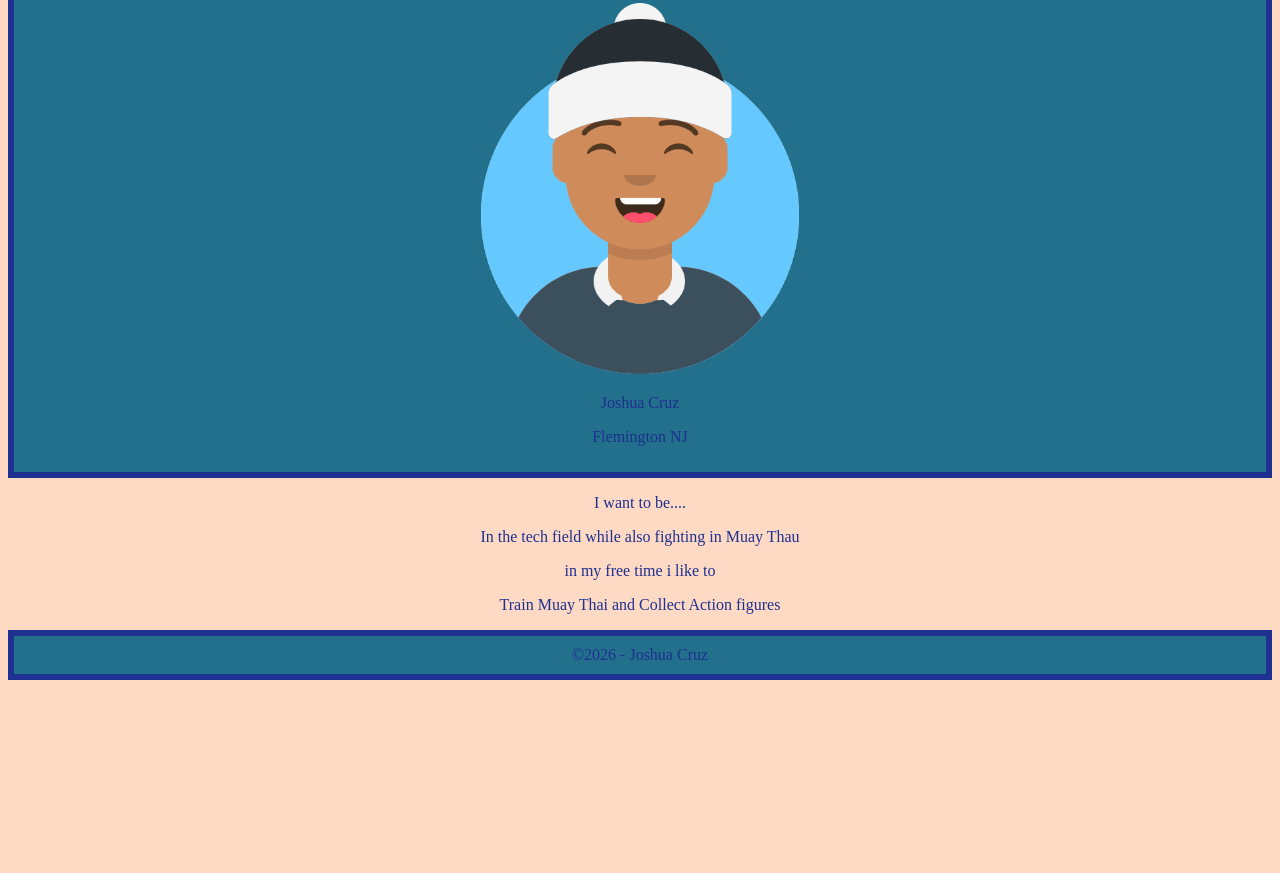
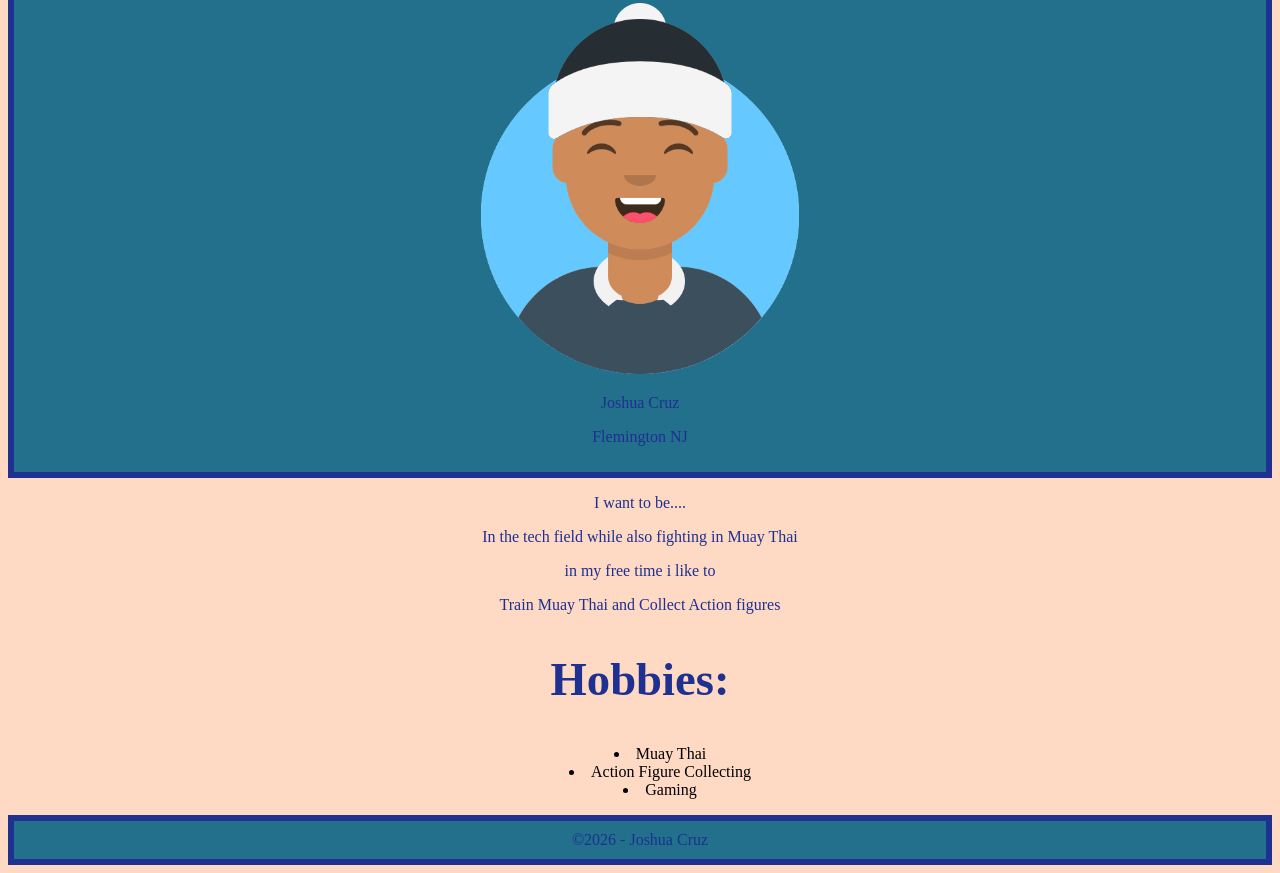
Before and after one commit to rvcc-grid/fa26-about-me-Jcruz34-Muaythai, a plain HTML site: page index.html in a window 1280 px wide. Shown: the part 238-1111 px from the top of the page. Before the commit the page ends 926 px from the top, so only its background shows below. Drawn offline with Linux system fonts and the light colour scheme; a web font is replaced by a local one.

Commit message:
adding hobbies list

```diff
--- a/css/style.css
+++ b/css/style.css
@@ -27,3 +27,8 @@ header{
 #bio{
     text-align: center;
 }
+
+#Hobbies ul li{
+    list-style-position: inside;
+   color: black;
+}
--- a/index.html
+++ b/index.html
@@ -33,11 +33,20 @@
             <section id="bio">
                 <div>
                     <p>I want to be....</p>
-                    <p>In the tech field while also fighting in Muay Thau</p>
+                    <p>In the tech field while also fighting in Muay Thai</p>
                     <p>in my free time i like to</p>
                     <p>Train Muay Thai and Collect Action figures</p>
                 </div>
 
+                <section id="Hobbies">
+                    <h2>Hobbies:</h2>
+                    <ul>
+                        <li>Muay Thai</li>
+                        <li>Action Figure Collecting</li>
+                        <li>Gaming</li>
+                    </ul>
+
+                </section>
 
             </section>
         </main>
```
